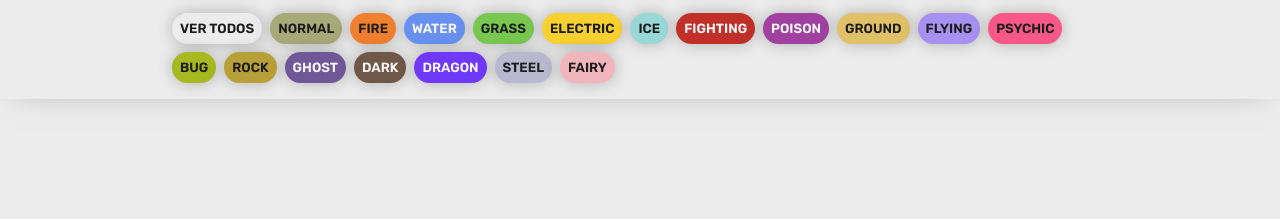
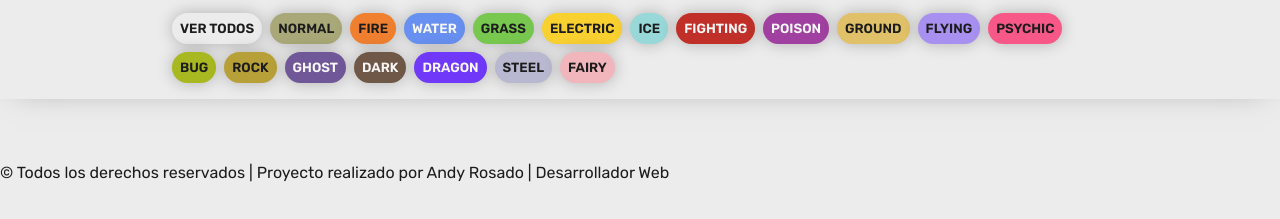
Before and after one commit to andyRS/ProyectoPokedexAPI, a plain HTML site: page index.html in a window 1280 px wide. Shown: the part 55-274 px from the top of the page. Drawn offline with Linux system fonts and the light colour scheme; no server answers.

Commit message:
Update index.html

```diff
--- a/index.html
+++ b/index.html
@@ -93,6 +93,12 @@
     </main>
      <!-- Fin Main-->
 
+     <footer class="footer">
+        <div class="content-footer">
+            <p>&copy; Todos los derechos reservados | Proyecto realizado por Andy Rosado | Desarrollador Web </p>
+        </div>
+     </footer>
+
 </body>
 <!-- Fin body-->
 </html>
```
